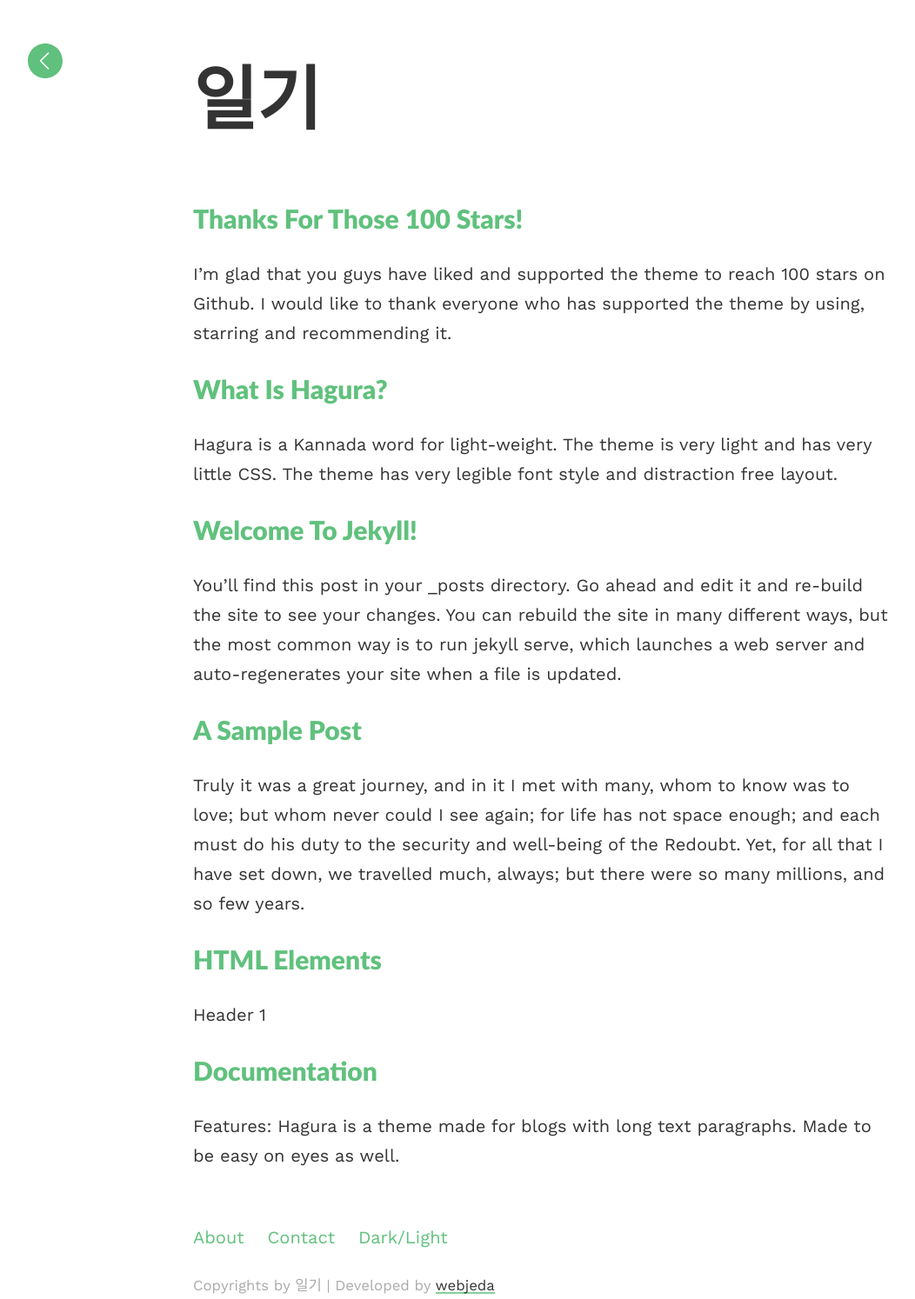
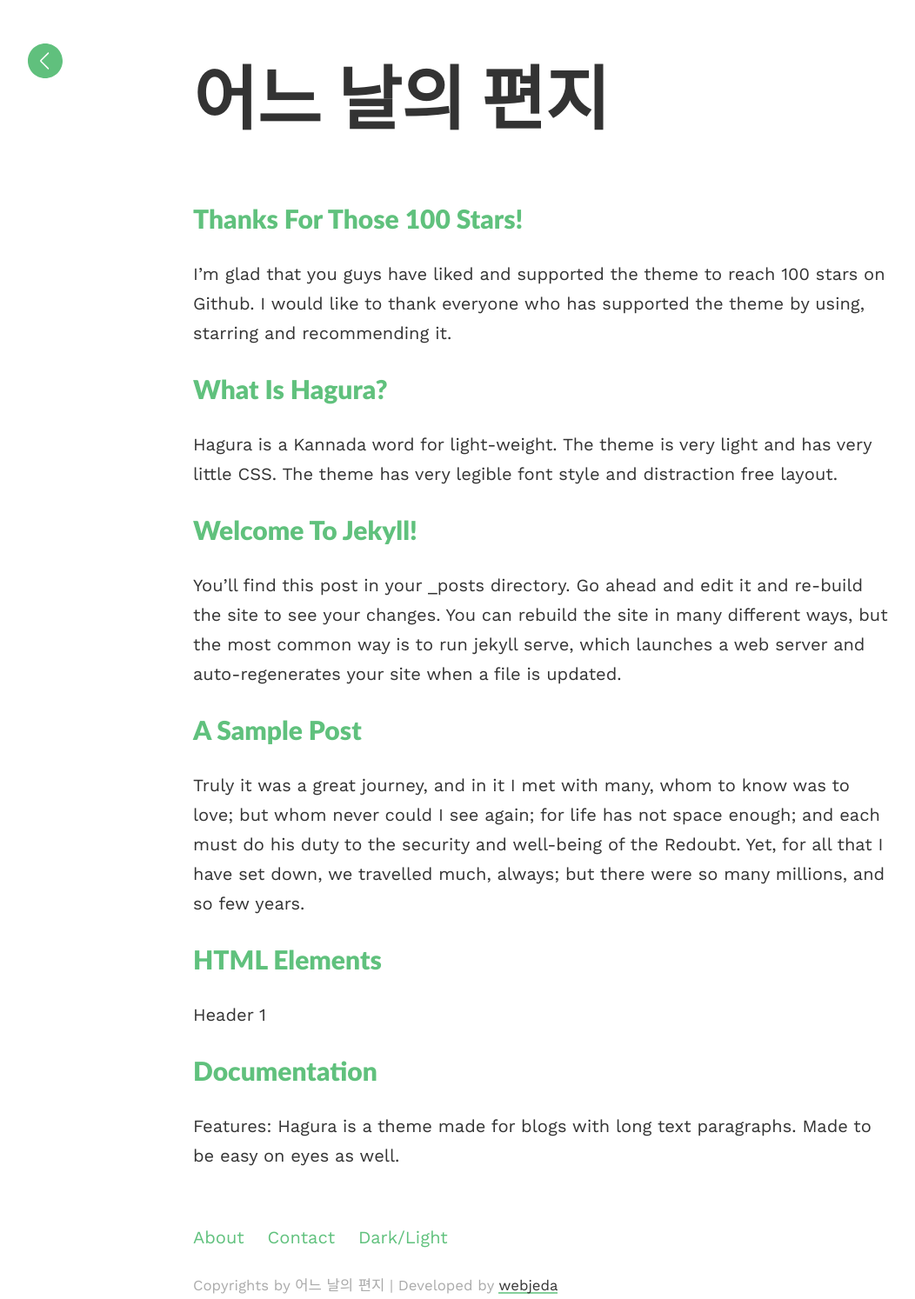
Before and after one commit to sharu725/hagura, a Jekyll site: the page built from index.html, in a window 1280 px wide. Shown: the whole page at 87% size, without its empty margins (18-1070 px from the left). Built offline with Jekyll 4.4.1, drawn with Linux system fonts in a browser that asks for light colours.

Commit message:
Update _config.yml

```diff
--- a/_config.yml
+++ b/_config.yml
@@ -1,6 +1,6 @@
 ### your site title here
 
-title: 일기
+title: 어느 날의 편지
 baseurl:
 email: your@email.com
 
```
